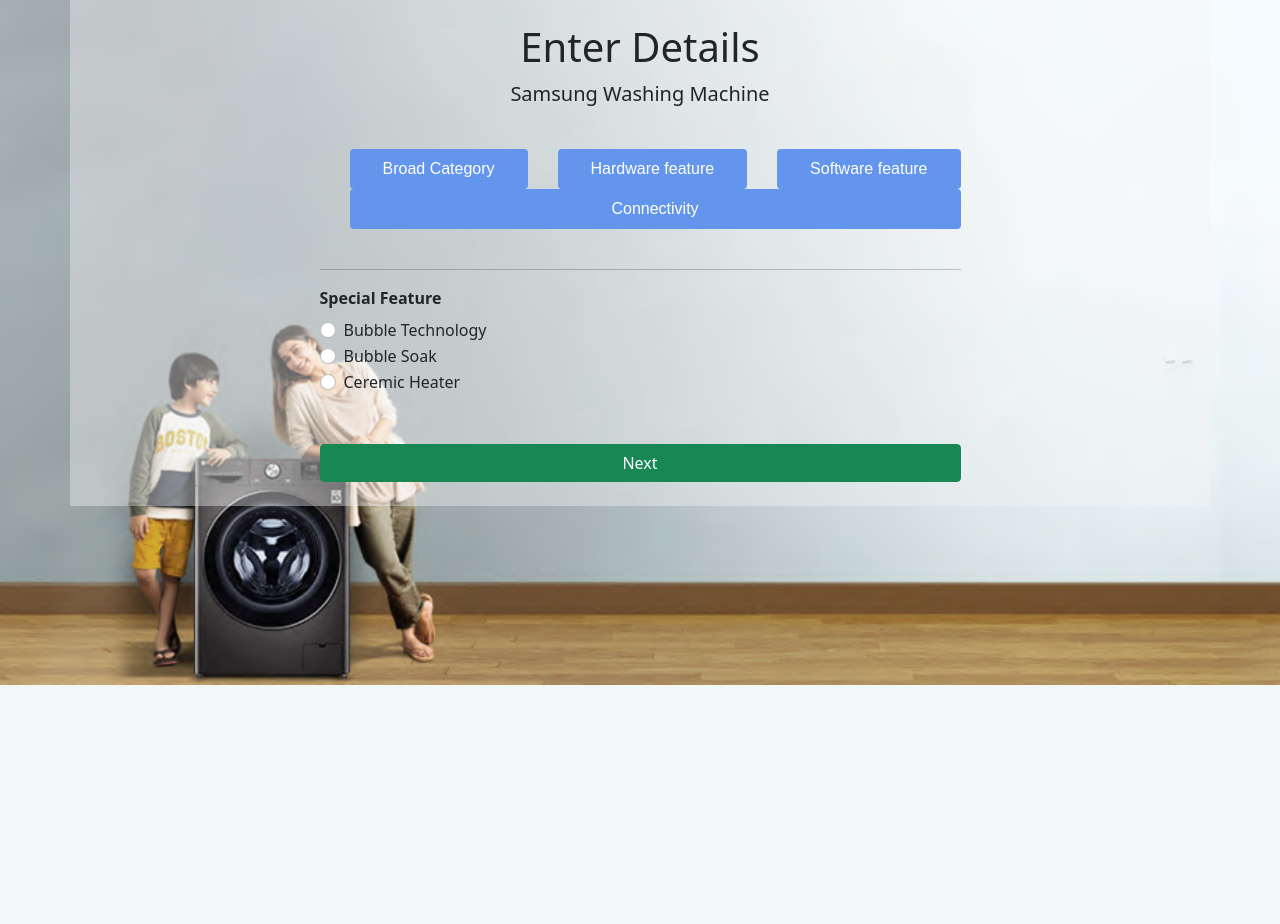
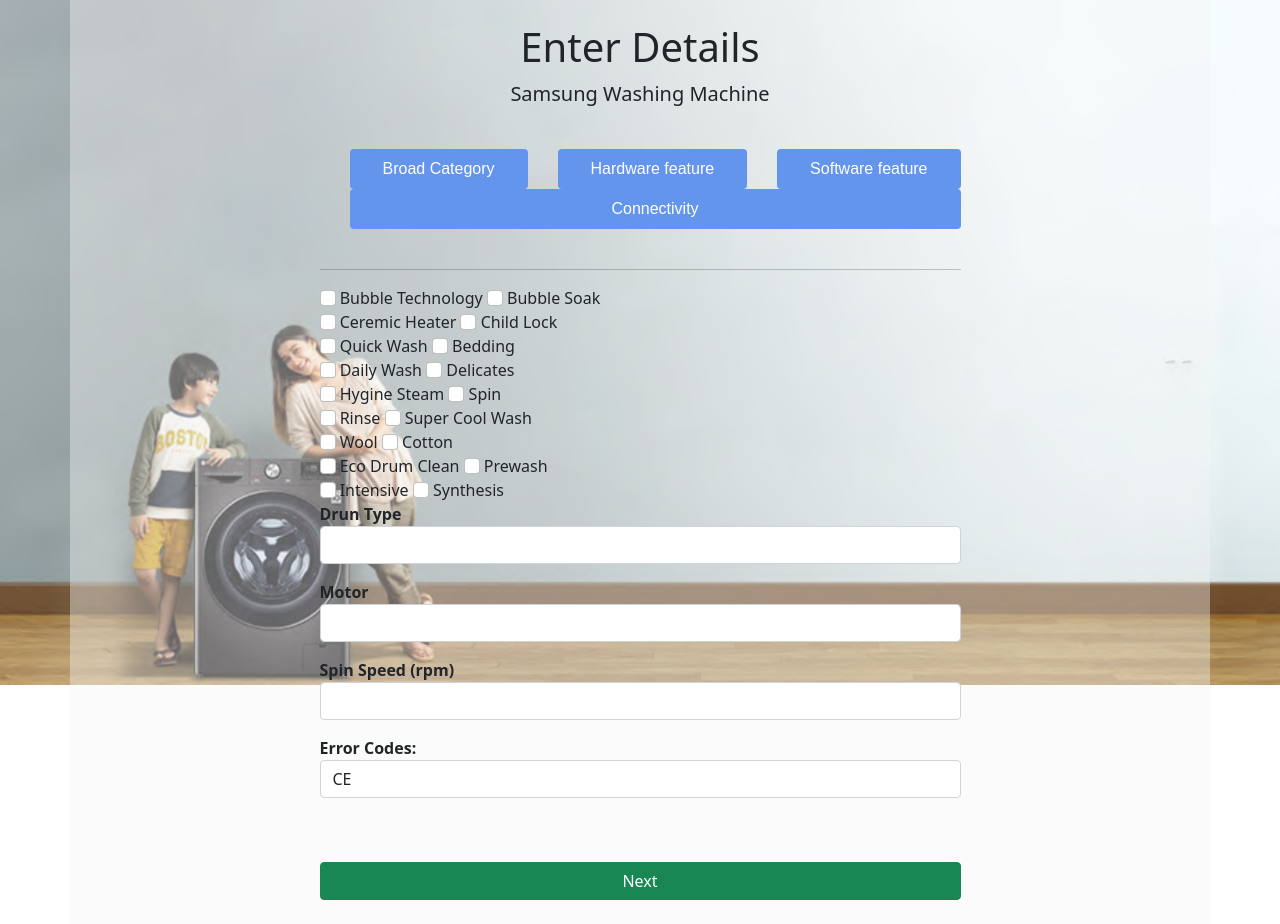
Before and after one commit to Lucifergene/Prism_WashingMachine, a Flask app: page /washing-machine in a window 1280 px wide, after a click on "Software feature". Shown: the part 115-1039 px from the top of the page. Before the commit the page ends 800 px from the top, so only its background shows below. Run offline with Flask 2, Linux system fonts and the light colour scheme; some libraries are stand-ins or nearby versions; some web fonts are replaced.

Commit message:
done the front end changes to WM pages

```diff
--- a/templates/washingMachine.html
+++ b/templates/washingMachine.html
@@ -111,6 +111,12 @@
                   <option value="1.5">1.5</option>
                   <option value="2">2</option>
                   <option value="2.5">2.5</option>
+                  <option value="2.5">3</option>
+                  <option value="2.5">3.5</option>
+                  <option value="2.5">4</option>
+                  <option value="2.5">4.5</option>
+                  <option value="2.5">5</option>
+
                 </select>
               </div>
 
@@ -168,26 +174,89 @@
 
             </div>
 
-
+            <!-- made changes here -->
             <div class="tab-pane fade" id="step3">
               <hr>
-              <label class="mb-2 fw-bold"><b>Special Feature</b></label><br>
-
-              <div class="form-check">
-                <input class="form-check-input" type="radio" id="bubble-tech" name="sp-feature"
-                  value="Bubble Technology">
+              <div>
+                <input class="form-check-input" type="checkbox" id="bubble-tech" value="Bubble Technology">
                 <label class="form-check-label" for="bubble-tech">Bubble Technology</label>
-              </div>
-
-              <div class="form-check">
-                <input class="form-check-input" type="radio" name="sp-feature" id="bubble-soak" value="Bubble Soak">
+                <input  class="form-check-input" type="checkbox"  id="bubble-soak" value="Bubble Soak">
                 <label class="form-check-label" for="bubble-soak">Bubble Soak</label>
               </div>
 
-              <div class="form-check">
-                <input class="form-check-input" type="radio" name="sp-feature" id="ceramic" value="Ceremic Heater">
+              <div>
+                <input class="form-check-input" type="checkbox" id="ceramic" value="Ceremic Heater">
                 <label class="form-check-label" for="ceramic">Ceremic Heater</label>
+                <input class="form-check-input" type="checkbox" id="ChildLock" value="Child Lock">
+                <label class="form-check-label" for="ChildLock">Child Lock</label>
               </div>
+              <div >
+                <input class="form-check-input" type="checkbox" id="QuickWash" value="Quick Wash">
+                <label class="form-check-label" for="QuickWash">Quick Wash</label>
+                <input class="form-check-input" type="checkbox" id="Bedding" value="Bedding">
+                <label class="form-check-label" for="Bedding">Bedding</label>
+              </div>
+              <div>
+                <input class="form-check-input" type="checkbox" id="DailyWash" value="Daily Wash">
+                <label class="form-check-label" for="DailyWash">Daily Wash</label>
+                <input class="form-check-input" type="checkbox" id="Delicates" value="Delicates">
+                <label class="form-check-label" for="Delicates">Delicates</label>
+              </div>
+              <div>
+                <input class="form-check-input" type="checkbox" id="HygineSteam" value="Hygine Steam">
+                <label class="form-check-label" for="HygineSteam">Hygine Steam</label>
+                <input class="form-check-input" type="checkbox" id="Spin" value="Spin">
+                <label class="form-check-label" for="Spin">Spin</label>
+              </div>
+              <div>
+                <input class="form-check-input" type="checkbox" id="Rinse" value="Rinse">
+                <label class="form-check-label" for="Rinse">Rinse</label>
+                <input class="form-check-input" type="checkbox" id="SuperCoolWash" value="Super Cool Wash">
+                <label class="form-check-label" for="SuperCoolWash">Super Cool Wash</label>
+              </div>
+              <div>
+                <input class="form-check-input" type="checkbox" id="Wool" value="Wool">
+                <label class="form-check-label" for="Wool">Wool</label>
+                <input class="form-check-input" type="checkbox" id="Cotton" value="Cotton">
+                <label class="form-check-label" for="Cotton">Cotton</label>
+              </div>
+              <div>
+                <input class="form-check-input" type="checkbox" id="EcoDrumClean" value="Eco Drum Clean">
+                <label class="form-check-label" for="EcoDrumClean">Eco Drum Clean</label>
+                <input class="form-check-input" type="checkbox" id="Prewash" value="Prewash">
+                <label class="form-check-label" for="Prewash">Prewash</label>
+              </div>
+              <div>
+                <input class="form-check-input" type="checkbox" id="Intensive" value="Intensive">
+                <label class="form-check-label" for="Intensive">Intensive</label>
+                <input class="form-check-input" type="checkbox" id="Synthesis" value="Synthesis">
+                <label class="form-check-label" for="Synthesis">Synthesis</label>
+              </div>
+
+              <div class="form-group mb-3">
+                <label class="fw-bold" for="DrunType">Drun Type</label>
+                <input type="text" class="form-control" name="DrunType" id="DrunType">
+              </div>
+              <div class="form-group mb-3">
+                <label class="fw-bold" for="Motor">Motor</label>
+                <input type="text" class="form-control" name="Motor" id="Motor">
+              </div>
+              <div class="form-group mb-3">
+                <label class="fw-bold" for="SpinSpeed">Spin Speed (rpm)</label>
+                <input type="text" class="form-control" name="SpinSpeed" id="SpinSpeed">
+              </div>
+              <div class="form-group mb-3">
+                <label class="fw-bold" for="ErrorCodes">Error Codes:</label>
+                <select class="form-control" id="ErrorCodes" name="Error-Codes">
+                  <option value="CE">CE</option>
+                  <option value="E8">E8</option>
+                  <option value="DE">DE</option>
+                  <option value="DE1">DE1</option>
+                  <option value="DE2">DE2</option>
+                  <option value="FE">FE</option>
+                </select>
+              </div>
+
 
 
             </div>
@@ -196,11 +265,28 @@
               <hr>
               <div class="form-group mb-3">
                 <label class="fw-bold" for="connection-type">Connection Type</label>
-                <select class="form-control" id="connection-type" name="connection-type">
+                <!-- <select class="form-control" id="connection-type" name="connection-type">
                   <option value="SmartThing">SmartThing</option>
                   <option value="Bluetooth">Bluetooth</option>
                   <option value="Wifi">Wifi</option>
-                </select>
+                </select> -->
+                <div class="form-check">
+                  <input class="form-check-input" type="checkbox" value="SmartThing" id="connection-type-1">
+                  <label class="form-check-label" for="connection-type-1">
+                    SmartThing
+                  </label>
+                </div>
+                <div class="form-check">
+                  <input class="form-check-input" type="checkbox" value="Bluetooth" id="connection-type-2" >
+                  <label class="form-check-label" for="connection-type-2">
+                    Bluetooth
+                  </label>
+                </div><div class="form-check">
+                  <input class="form-check-input" type="checkbox" value="Wifi" id="connection-type-3">
+                  <label class="form-check-label" for="connection-type-3">
+                    Wifi
+                  </label>
+                </div>
               </div>
 
               <div class="form-group mb-3">
```
